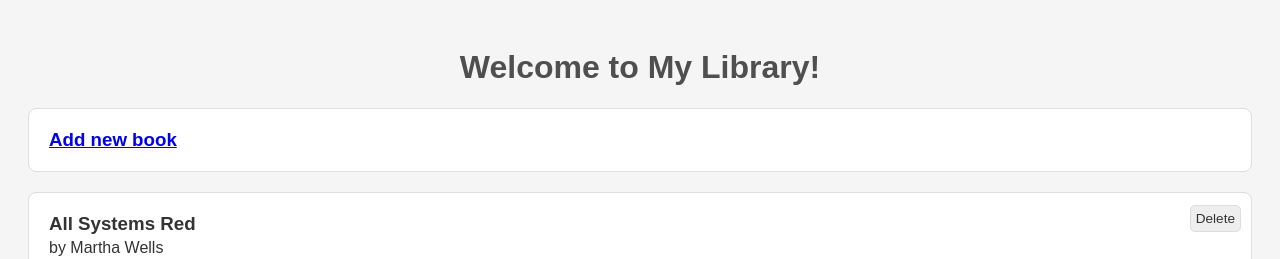
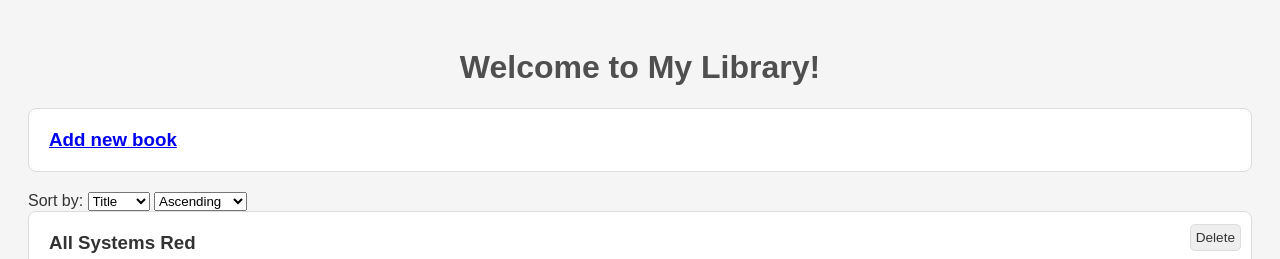
Before and after one commit to yanucodes/BookAlchemy, a Flask app: page / in a window 1280 px wide. Shown: the top 259 px of the page. Run offline with Flask 3, Linux system fonts and the light colour scheme; data comes from the database, SQL or seed files in the repository.

Commit message:
Add sorting options to the home page

```diff
--- a/app.py
+++ b/app.py
@@ -62,8 +62,23 @@ def add_book():
 
 @app.route('/')
 def home_page():
-    books = Book.query.order_by(Book.title).all()
-    return render_template('home.html', books=books)
+    sort = request.args.get('sort', 'title')
+    order = request.args.get('order', 'asc')
+
+    sort_columns = {
+        'title': Book.title,
+        'author': Author.name,
+        'year': Book.publication_year,
+    }
+    sort_column = sort_columns.get(sort, Book.title)
+    sort_column = sort_column.desc() if order == 'desc' else sort_column.asc()
+
+    query = Book.query
+    if sort == 'author':
+        query = query.join(Author)
+
+    books = query.order_by(sort_column).all()
+    return render_template('home.html', books=books, sort=sort, order=order)
 
 
 if __name__ == '__main__':
--- a/static/style.css
+++ b/static/style.css
@@ -52,3 +52,8 @@ h1 {
     font-size: 0.85em;
     cursor: pointer;
 }
+
+.toolbar {
+    margin-left: 10px;
+    margin-bottom: 20px;
+}
--- a/templates/home.html
+++ b/templates/home.html
@@ -12,6 +12,20 @@
     <div class="book">
         <h3 style="margin-bottom: 0;"><a href="{{ url_for('add_book') }}">Add
             new book</a></h2>
+    </div>
+    <div class="sort-bar">
+        <form method="GET" action="{{ url_for('home_page') }}">
+            <label for="sort">Sort by: </label>
+            <select id="sort" name="sort" onchange="this.form.submit()">
+                <option value="title" {% if sort == 'title' %}selected{% endif %}>Title</option>
+                <option value="author" {% if sort == 'author' %}selected{% endif %}>Author</option>
+                <option value="year" {% if sort == 'year' %}selected{% endif %}>Year</option>
+            </select>
+            <select id="order" name="order" onchange="this.form.submit()">
+                <option value="asc" {% if order == 'asc' %}selected{% endif %}> Ascending</option>
+                <option value="desc" {% if order == 'desc' %}selected{% endif %}> Descending</option>
+            </select>
+        </form>
     </div>
     {% for book in books %}
     <div class="book">
```
